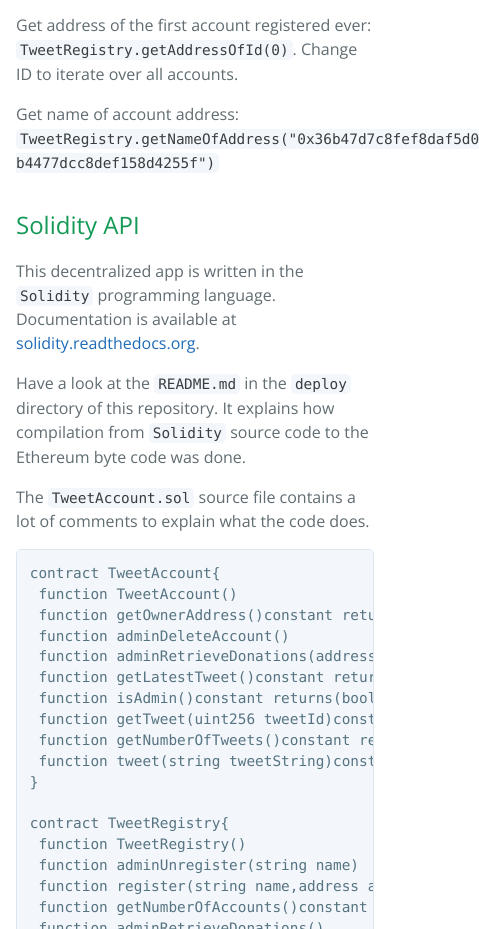
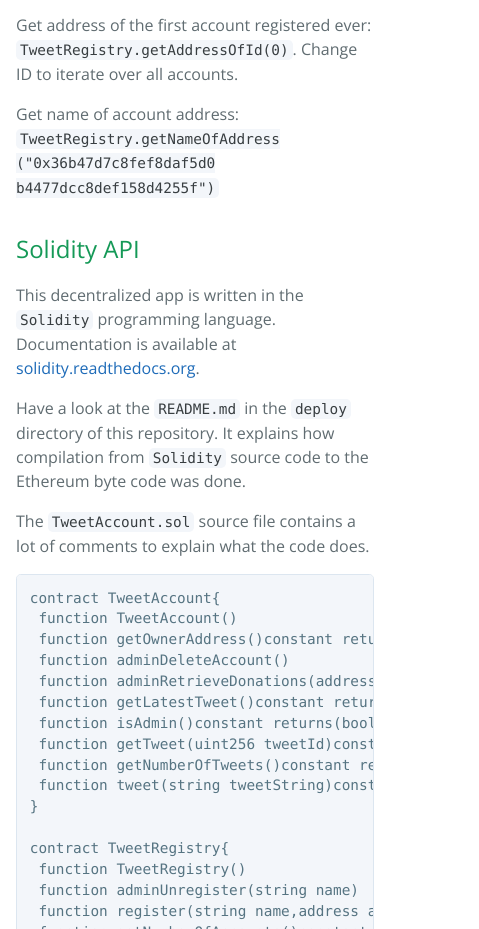
Before and after one commit to yep/eth-tweet, a plain HTML site: page index.html in a window 390 px wide. Shown: the part 7724-8653 px from the top of the page, 479 px wide, since content can reach past the window. Drawn offline with nearby package versions, Linux system fonts and the light colour scheme.

Commit message:
add linebreak for mobile browser support

```diff
--- a/index.html
+++ b/index.html
@@ -227,7 +227,7 @@
 
 <p>Get address of the first account registered ever: <code>TweetRegistry.getAddressOfId(0)</code>. Change ID to iterate over all accounts.</p>
 
-<p>Get name of account address: <code>TweetRegistry.getNameOfAddress("0x36b47d7c8fef8daf5d0<br />b4477dcc8def158d4255f")</code></p>
+<p>Get name of account address: <code>TweetRegistry.getNameOfAddress<br />("0x36b47d7c8fef8daf5d0<br />b4477dcc8def158d4255f")</code></p>
 
 <h2>
 <a id="solidity-api" class="anchor" href="#solidity-api" aria-hidden="true"><span aria-hidden="true" class="octicon octicon-link"></span></a>Solidity API</h2>
```
